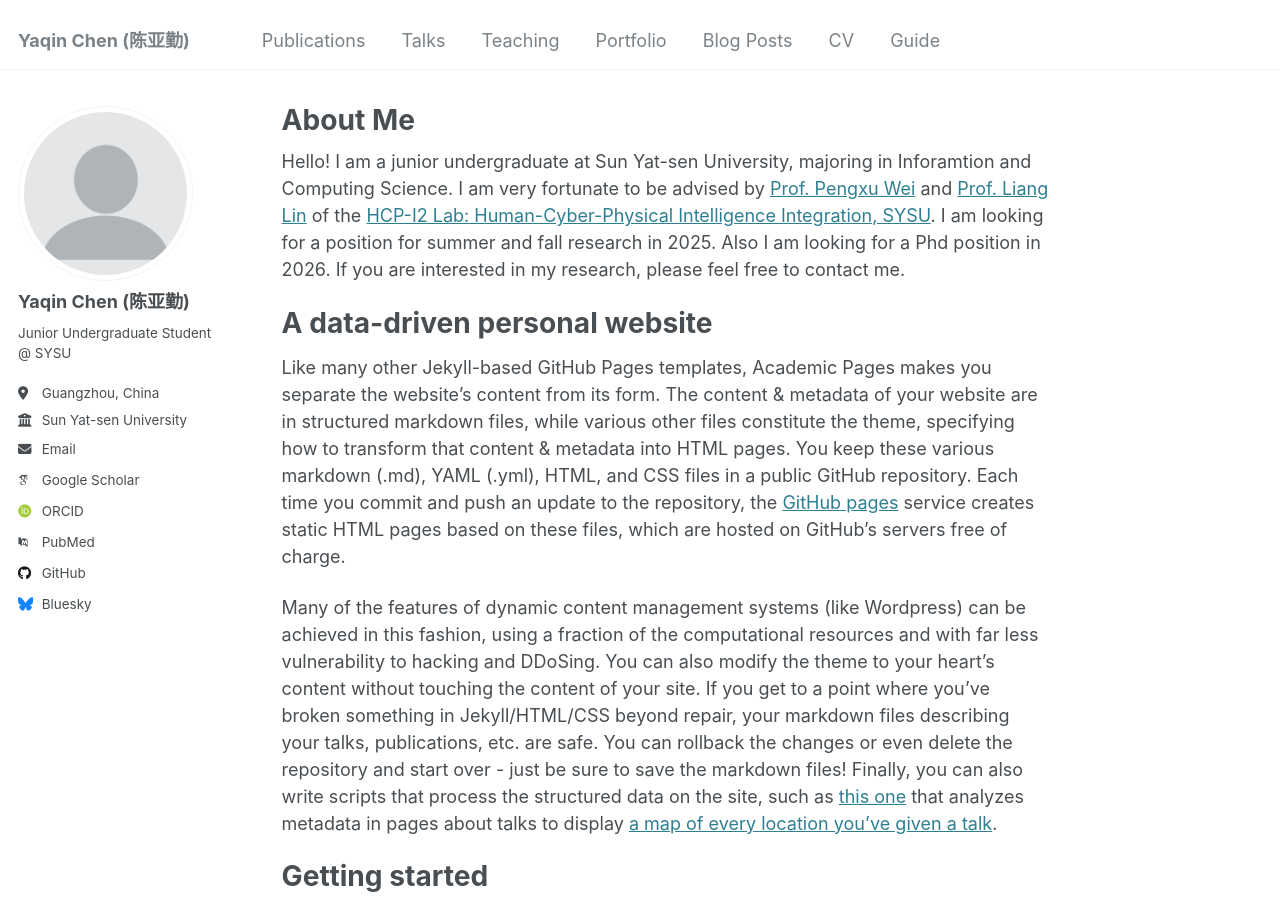
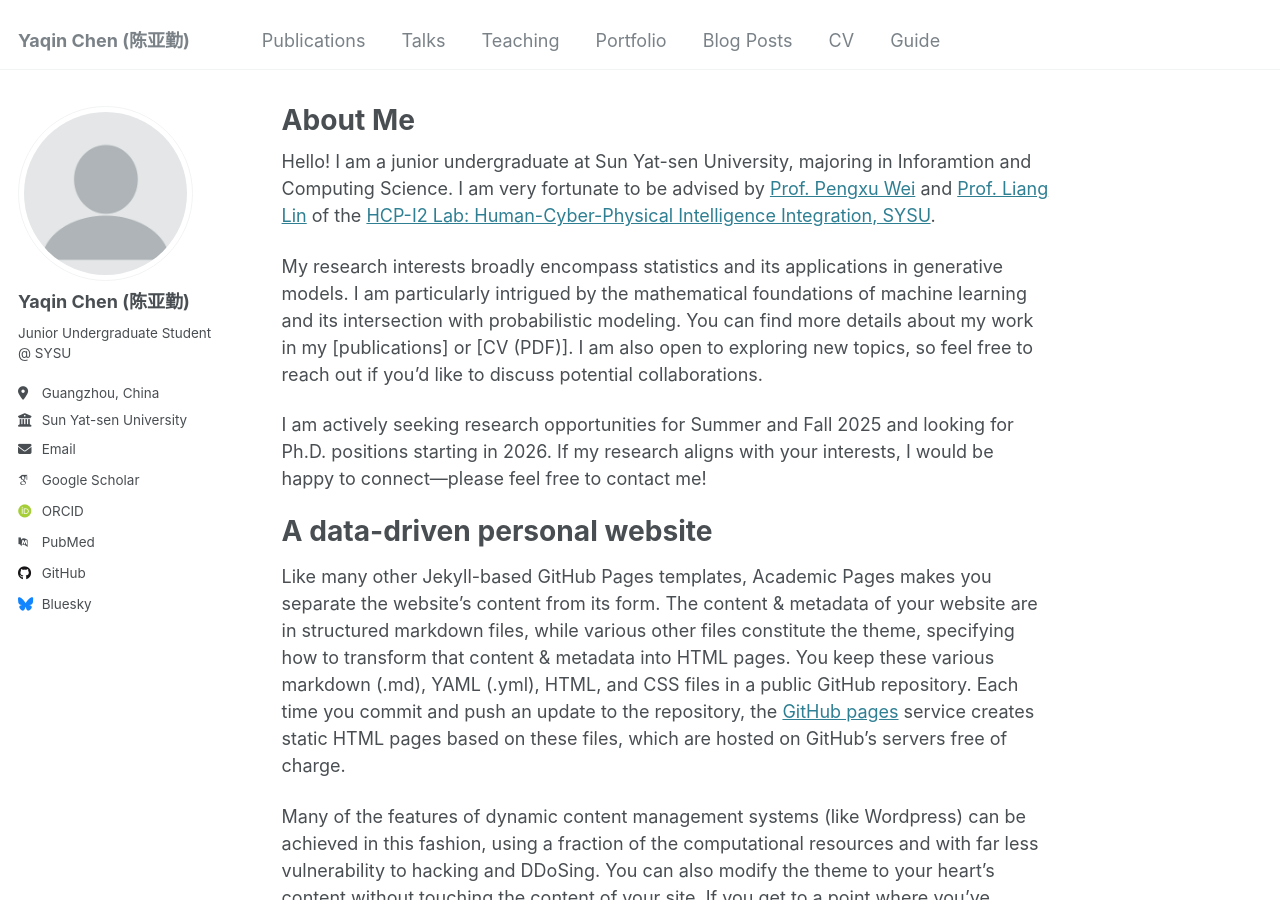
Before and after one commit to chen-yaqin/chen-yaqin.github.io, a Jekyll site: the page built from _pages/about.md, in a window 1280 px wide and 900 px high. Built offline with Jekyll 4.4.1, drawn with Linux system fonts in a browser that asks for light colours; some web fonts are replaced; some of the changed lines change nothing that is shown.

Commit message:
about me 2

```diff
--- a/_pages/about.md
+++ b/_pages/about.md
@@ -7,7 +7,10 @@ redirect_from:
   - /about.html
 ---
 Hello! I am a junior undergraduate at Sun Yat-sen University, majoring in Inforamtion and Computing Science. I am very fortunate to be advised by [Prof. Pengxu Wei](https://pengxuwei.github.io/) and [Prof. Liang Lin](https://www.sysu-hcp.net/faculty/lianglin.html) of the [HCP-I2 Lab: Human-Cyber-Physical Intelligence Integration, SYSU](https://www.sysu-hcp.net/).
-I am looking for a position for summer and fall research in 2025. Also I am looking for a Phd position in 2026. If you are interested in my research, please feel free to contact me.
+
+My research interests broadly encompass statistics and its applications in generative models. I am particularly intrigued by the mathematical foundations of machine learning and its intersection with probabilistic modeling. You can find more details about my work in my [publications] or [CV (PDF)]. I am also open to exploring new topics, so feel free to reach out if you'd like to discuss potential collaborations.
+
+I am actively seeking research opportunities for Summer and Fall 2025 and looking for Ph.D. positions starting in 2026. If my research aligns with your interests, I would be happy to connect—please feel free to contact me!
 <!-- This is the front page of a website that is powered by the [Academic Pages template](https://github.com/academicpages/academicpages.github.io) and hosted on GitHub pages. [GitHub pages](https://pages.github.com) is a free service in which websites are built and hosted from code and data stored in a GitHub repository, automatically updating when a new commit is made to the repository. This template was forked from the [Minimal Mistakes Jekyll Theme](https://mmistakes.github.io/minimal-mistakes/) created by Michael Rose, and then extended to support the kinds of content that academics have: publications, talks, teaching, a portfolio, blog posts, and a dynamically-generated CV. You can fork [this template](https://github.com/academicpages/academicpages.github.io) right now, modify the configuration and markdown files, add your own PDFs and other content, and have your own site for free, with no ads! -->
 
 A data-driven personal website
@@ -19,11 +22,11 @@ Many of the features of dynamic content management systems (like Wordpress) can
 Getting started
 ======
 1. Register a GitHub account if you don't have one and confirm your e-mail (required!)
-1. Fork [this template](https://github.com/academicpages/academicpages.github.io) by clicking the "Use this template" button in the top right.
-1. Go to the repository's settings (rightmost item in the tabs that start with "Code", should be below "Unwatch"). Rename the repository "[your GitHub username].github.io", which will also be your website's URL.
-1. Set site-wide configuration and create content & metadata (see below -- also see [this set of diffs](http://archive.is/3TPas) showing what files were changed to set up [an example site](https://getorg-testacct.github.io) for a user with the username "getorg-testacct")
-1. Upload any files (like PDFs, .zip files, etc.) to the files/ directory. They will appear at https://[your GitHub username].github.io/files/example.pdf.
-1. Check status by going to the repository settings, in the "GitHub pages" section
+2. Fork [this template](https://github.com/academicpages/academicpages.github.io) by clicking the "Use this template" button in the top right.
+3. Go to the repository's settings (rightmost item in the tabs that start with "Code", should be below "Unwatch"). Rename the repository "[your GitHub username].github.io", which will also be your website's URL.
+4. Set site-wide configuration and create content & metadata (see below -- also see [this set of diffs](http://archive.is/3TPas) showing what files were changed to set up [an example site](https://getorg-testacct.github.io) for a user with the username "getorg-testacct")
+5. Upload any files (like PDFs, .zip files, etc.) to the files/ directory. They will appear at https://[your GitHub username].github.io/files/example.pdf.
+6. Check status by going to the repository settings, in the "GitHub pages" section
 
 Site-wide configuration
 ------
```
